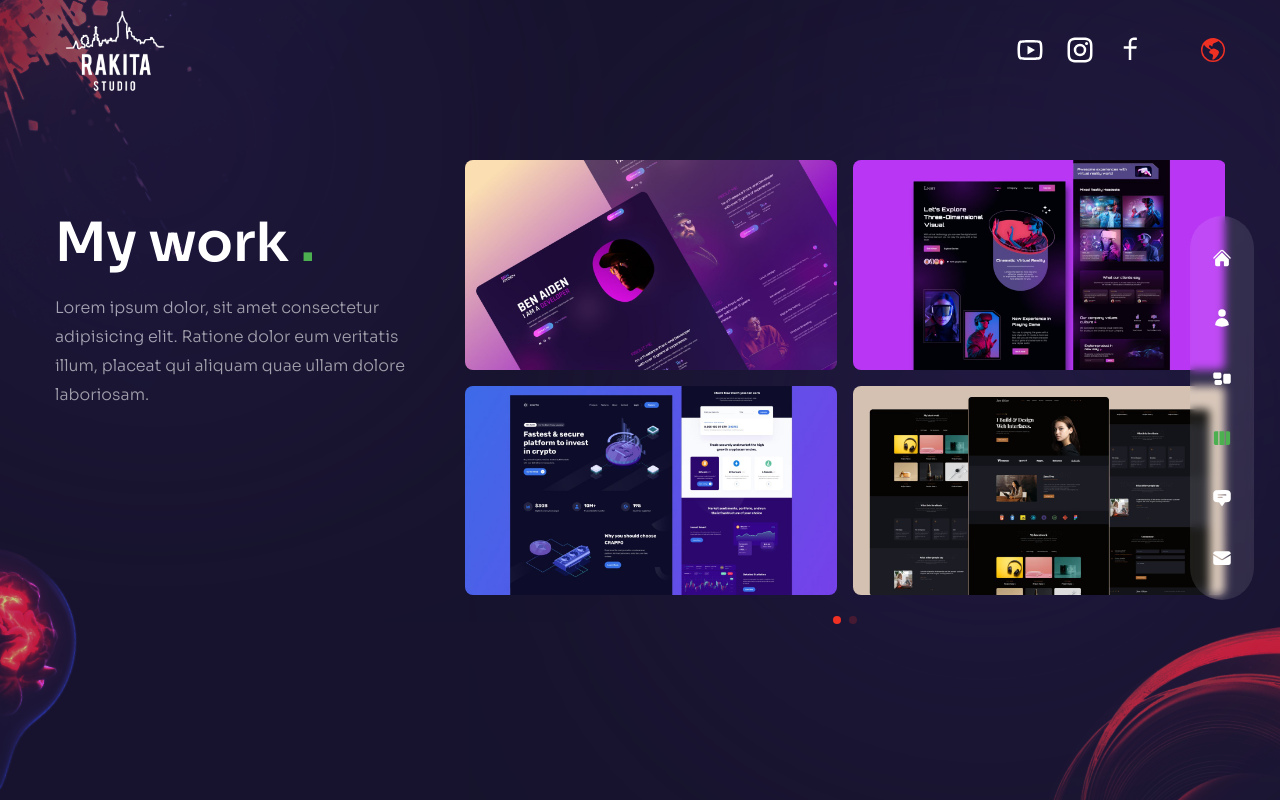
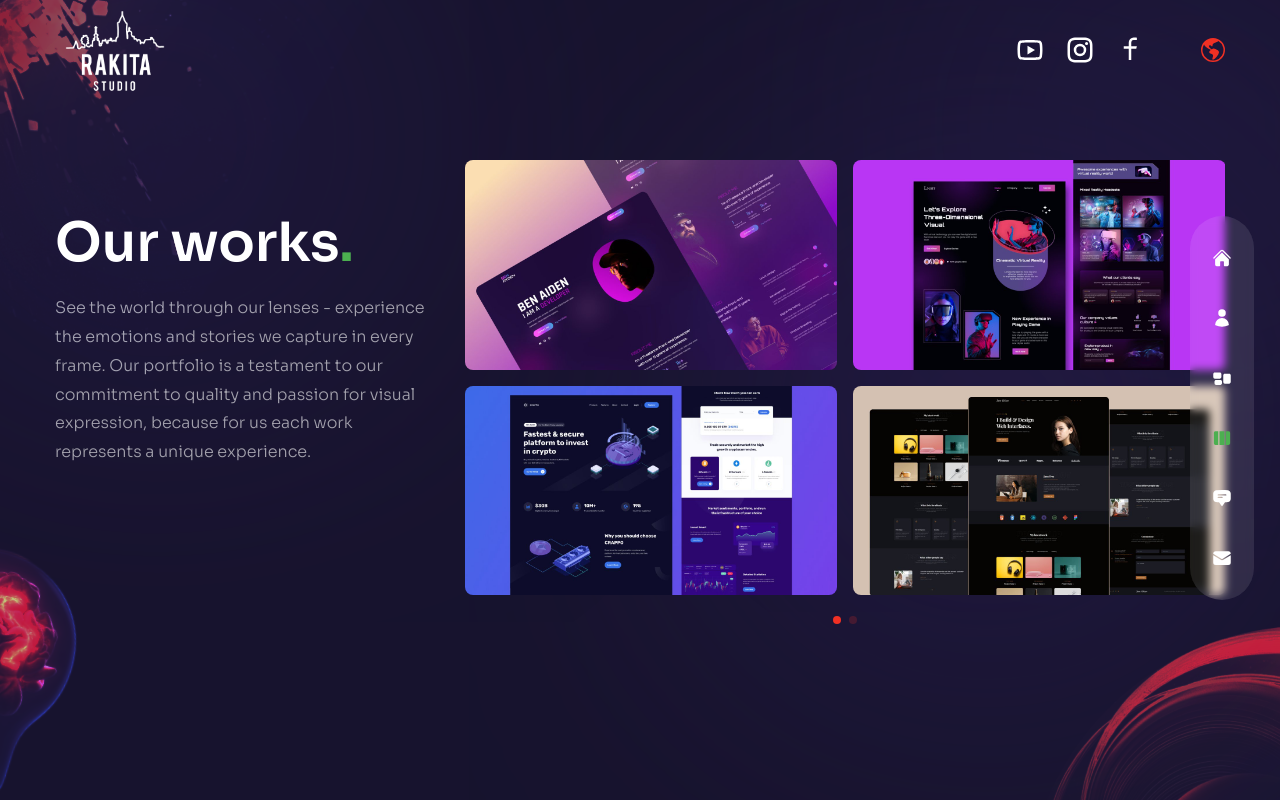
Before and after one commit to MirosBL45/studio_rakita, a Next.js app: page /work in a window 1280 px wide. Built offline with nearby package versions, Linux system fonts and the light colour scheme.

Commit message:
work text started

```diff
--- a/data/workData.js
+++ b/data/workData.js
@@ -43,3 +43,13 @@ export const workData = {
         },
     ],
 };
+
+export const workDataText = {
+    title: 'Our works',
+    text: 'See the world through our lenses - experience the emotions and stories we capture in every frame. Our portfolio is a testament to our commitment to quality and passion for visual expression, because for us each work represents a unique experience.'
+}
+
+export const workDataTextSR = {
+    title: 'Naši radovi',
+    text: 'Pogledajte svet kroz naše objektive - doživite emocije i priče koje smo uhvatili u svakom kadru. Naš portfolio je svedočanstvo naše posvećenosti kvalitetu i strasti prema vizuelnom izražavanju, jer za nas svaki rad predstavlja jedinstveno iskustvo.'
+}
--- a/pages/work/index.jsx
+++ b/pages/work/index.jsx
@@ -2,12 +2,18 @@
 import WorkSlider from '../../components/WorkSlider';
 import Bulb from '../../components/Bulb';
 import Circles from '../../components/Circles';
+import { useLanguage } from '../../components/LanguageContext';
 
 // framer-motion
 import { motion } from 'framer-motion';
 import { fadeIn } from '../../variants';
 
+// data
+import { workDataText, workDataTextSR } from '../../data/workData';
+
 function Work() {
+  const { language } = useLanguage();
+
   return (
     <div className="h-full bg-primary/30 py-36 flex items-center">
       <Circles />
@@ -22,7 +28,8 @@ function Work() {
               exit="hidden"
               className="h2 xl:mt-12"
             >
-              My work <span className="text-accent">.</span>
+              {language === 'eng' ? workDataText.title : workDataTextSR.title}
+              <span className="text-accent">.</span>
             </motion.h2>
             <motion.p
               variants={fadeIn('up', 0.4)}
@@ -31,9 +38,7 @@ function Work() {
               exit="hidden"
               className="mb-4 max-w-[400px] mx-auto lg:mx-0"
             >
-              Lorem ipsum dolor, sit amet consectetur adipisicing elit. Ratione
-              dolor eum veritatis illum, placeat qui aliquam quae ullam dolore
-              laboriosam.
+              {language === 'eng' ? workDataText.text : workDataTextSR.text}
             </motion.p>
           </div>
           {/* slider */}
@@ -44,7 +49,7 @@ function Work() {
             exit="hidden"
             className="w-full xl:max-w-[65%]"
           >
-            <WorkSlider />
+            <WorkSlider language={language} />
           </motion.div>
         </div>
       </div>
```
Also changed, not shown: components/WorkSlider.jsx (+9 -9 lines).
